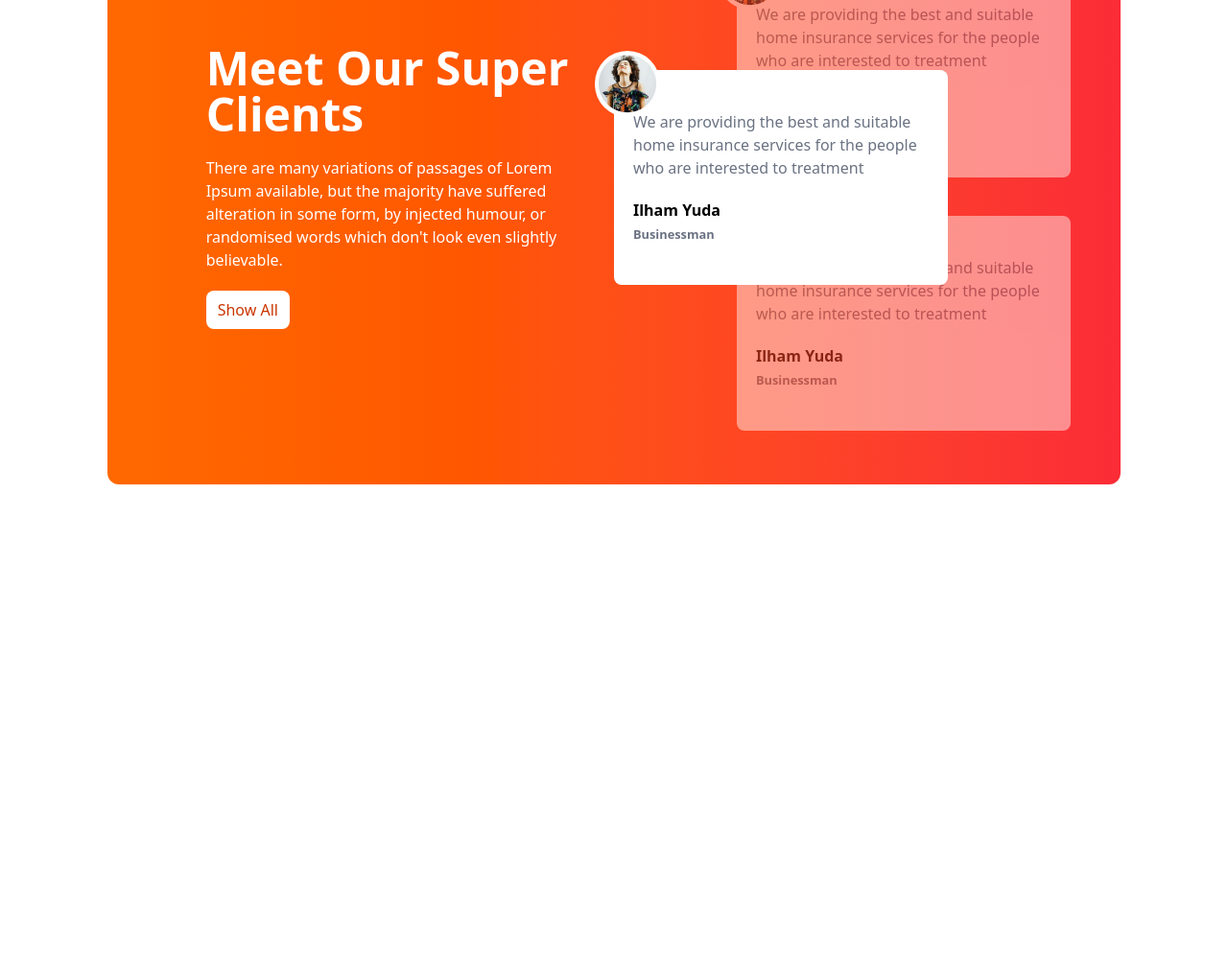
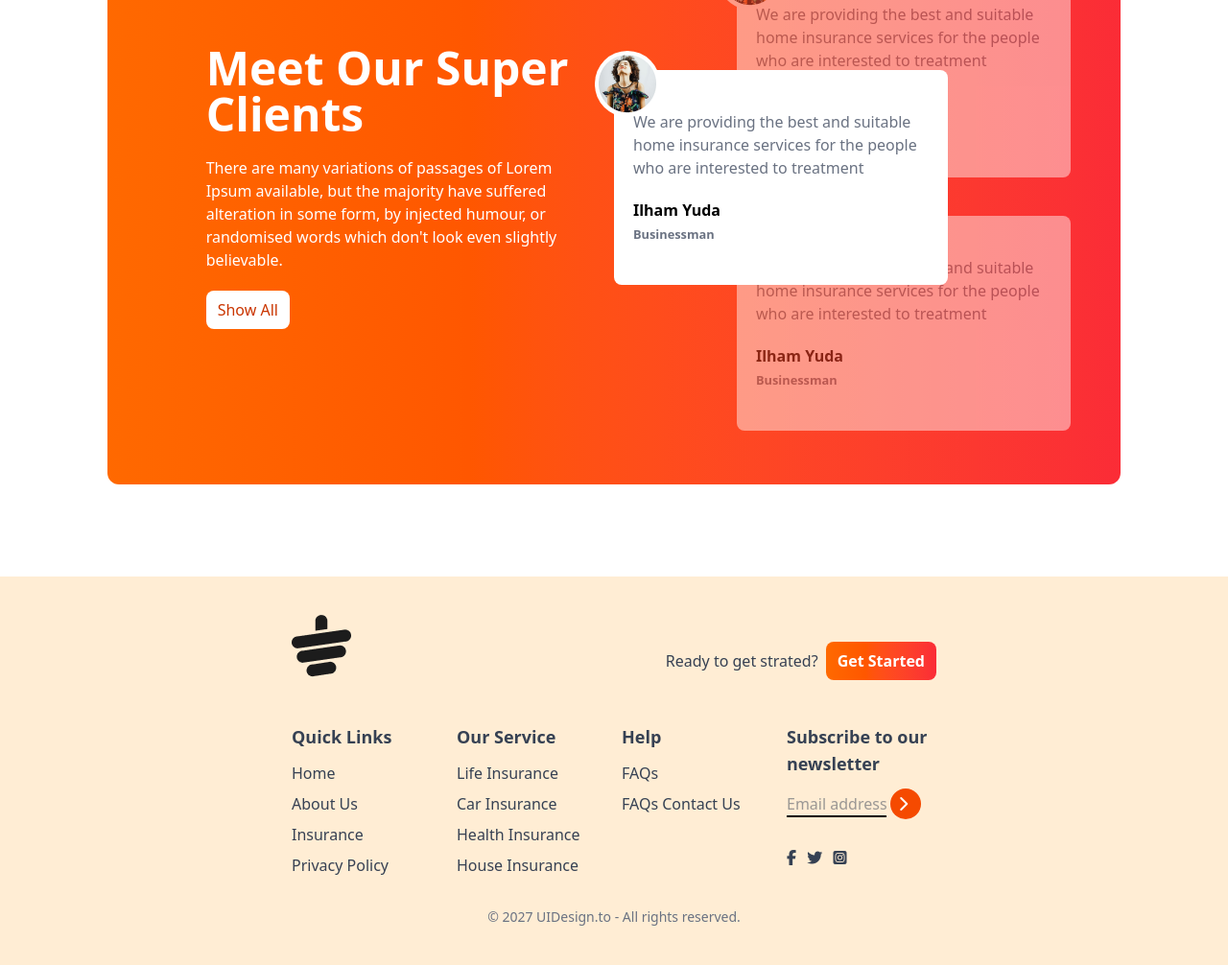
Before and after one commit to 01615152906/tea-house-, a plain HTML site: page index.html in a window 1280 px wide. Shown: the part 1943-2949 px from the top of the page at 96% size. Before the commit the page ends 2544 px from the top, so only its background shows below. Drawn offline with nearby package versions, Linux system fonts and the light colour scheme.

Commit message:
footer section complet

```diff
--- a/index.html
+++ b/index.html
@@ -394,9 +394,205 @@
 
 
 
+<section>
+
+
+
+</section>
+
 
 
     </main>
+
+    <!-- footer section  -->
+    <footer class="bg-orange-100  text-gray-700 py-10 px-4 md:px-16 ">
+<div class="w-7/12 mx-auto">
+
+
+    <!-- logo  -->
+
+
+    <div class="mb-4 flex justify-between ">
+
+
+
+        <img class="mb-8" src="images/cup.png" alt="">
+
+        <div class="flex items-center gap-2">
+
+
+            <h4 class="">Ready to get strated?</h4>
+
+            <button class="bg-linear-to-r from-orange-500 to-red-500 px-3 py-2 rounded-lg text-white font-bold   ">
+
+                Get Started
+            </button>
+
+
+        </div>
+
+
+
+
+    </div>
+
+<!-- links  -->
+
+<div class="grid grid-cols-1 md:grid-cols-2 lg:grid-cols-4 gap-4">
+
+
+    <!-- first column  -->
+
+    <div>
+
+
+
+
+        <h3 class="font-semibold text-lg mb-3 ">Quick Links</h3>
+
+
+        <ul class="space-y-2 ">
+
+            <li>
+                <a class="hover:text-orange-600" href="">Home</a>
+            </li>
+
+            <li>
+                <a class="hover:text-orange-600" href="">About Us</a>
+            </li>
+            <li>
+                <a class="hover:text-orange-600" href="">Insurance</a>
+            </li>
+            <li>
+                <a class="hover:text-orange-600" href="">Privacy Policy</a>
+            </li>
+
+        </ul>
+
+
+    </div>
+
+
+        <!--2 column  -->
+
+        <div>
+
+
+
+
+            <h3 class="font-semibold text-lg mb-3 ">Our Service</h3>
+
+
+            <ul class="space-y-2 ">
+
+                <li>
+                    <a class="hover:text-orange-600" href="">Life Insurance</a>
+                </li>
+
+                <li>
+                    <a class="hover:text-orange-600" href="">Car Insurance</a>
+                </li>
+                <li>
+                    <a class="hover:text-orange-600" href="">Health Insurance</a>
+                </li>
+                <li>
+                    <a class="hover:text-orange-600" href="">House Insurance</a>
+                </li>
+
+            </ul>
+
+
+        </div>
+
+            <!--3 column  -->
+
+    <div>
+
+
+
+
+        <h3 class="font-semibold text-lg mb-3 ">Help</h3>
+
+
+        <ul class="space-y-2 ">
+
+            <li>
+                <a class="hover:text-orange-600" href="">FAQs</a>
+            </li>
+
+            <li>
+                <a class="hover:text-orange-600" href="">FAQs
+                    Contact Us</a>
+            </li>
+            <!-- <li>
+                <a class="hover:text-orange-600" href="">Insurance</a>
+            </li>
+            <li>
+                <a class="hover:text-orange-600" href="">Privacy Policy</a>
+            </li> -->
+
+        </ul>
+
+
+    </div>
+
+
+<!-- fourth column  -->
+
+<div>
+
+    <h3 class="font-semibold text-lg mb-3 ">Subscribe to our newsletter</h3>
+
+
+
+    <div class="flex flex-col space-y-2 ">
+
+        <div>
+
+            <input placeholder="Email address" type="text" class="  bg-transparent border-b-2 border-black  w-4/6 md:5/6">
+
+
+            <i class=" fa-solid fa-chevron-right h-8 w-8 bg-orange-600 inline-flex rounded-full text-white items-center justify-center p-2"></i>
+
+
+            <div class="w-2/5 mb-2 mt-8 flex justify-between">
+                <i class="fa-brands fa-facebook-f"></i>
+
+                <i class="fa-brands fa-twitter"></i>
+
+                <i class="fa-brands fa-square-instagram"></i>
+            </div>
+
+        </div>
+
+
+
+
+
+
+
+    </div>
+</div>
+
+
+
+</div>
+
+
+
+<div class="text-center pt-4 mt-4">
+    <p class="text-sm text-gray-500">© 2027 UIDesign.to - All rights reserved.</p>
+
+</div>
+
+</div>
+
+
+
+
+
+
+    </footer>
 
 
 
```
